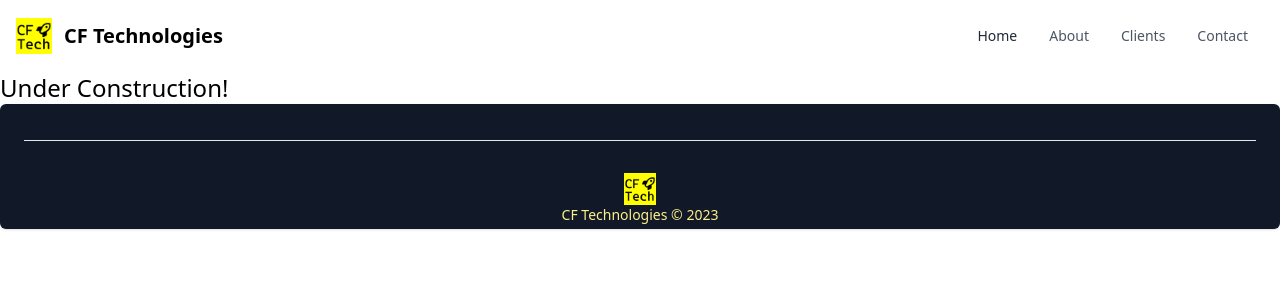
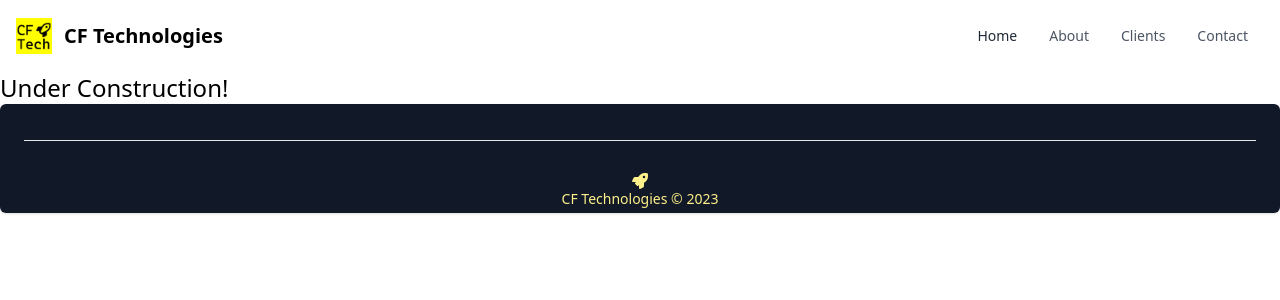
Before and after one commit to cf-tech/website, a Next.js app: page / in a window 1280 px wide. Shown: the top 300 px of the page. Built offline with nearby package versions, Linux system fonts and the light colour scheme.

Commit message:
Added react icons

```diff
--- a/components/Footer.jsx
+++ b/components/Footer.jsx
@@ -1,3 +1,5 @@
+import { FaRocket } from 'react-icons/fa';
+
 const Footer = () =>
 {
     const year = new Date().getFullYear();
@@ -7,7 +9,7 @@ const Footer = () =>
             <hr className="my-1 border-gray-200 sm:mx-auto dark:border-gray-700 lg:my-8" />
             <div className="container  items-center text-center justify-between mx-auto">
                 <span className="block text-sm text-yellow-200 sm:text-center dark:text-yellow-200">
-                    <img className="h-8 max-w-lg mx-auto" src="/images/logo.png" alt="CF Technologies Logo" />
+                    <FaRocket className="block w-4 h-4 mx-auto" />
                     CF Technologies &copy; {year}
                 </span>
             </div>
--- a/components/Navbar.jsx
+++ b/components/Navbar.jsx
@@ -2,6 +2,7 @@ import Link from 'next/link';
 import { useState } from 'react';
 import Styles from '../styles/Navbar.module.css';
 import { useRouter } from 'next/router';
+import { IoMenu } from 'react-icons/io5';
 
 const Navbar = () =>
 {
@@ -44,7 +45,7 @@ const Navbar = () =>
                 </Link>
                 <button onClick={(e) => setIsMenuOpen(!isMenuOpen)} data-collapse-toggle="navbar-default" type="button" className="inline-flex items-center p-2 ml-3 text-sm text-gray-500 rounded-lg md:hidden hover:bg-gray-100 focus:outline-none focus:ring-2 focus:ring-gray-200 " aria-controls="navbar-default" aria-expanded="false">
                     <span className="sr-only">Open main menu</span>
-                    <svg className="w-6 h-6" aria-hidden="true" fill="currentColor" viewBox="0 0 20 20" xmlns="http://www.w3.org/2000/svg"><path fillRule="evenodd" d="M3 5a1 1 0 011-1h12a1 1 0 110 2H4a1 1 0 01-1-1zM3 10a1 1 0 011-1h12a1 1 0 110 2H4a1 1 0 01-1-1zM3 15a1 1 0 011-1h12a1 1 0 110 2H4a1 1 0 01-1-1z" clipRule="evenodd"></path></svg>
+                    <IoMenu className="text-2xl" />
                 </button>
                 <div className={menuClasses} id="navbar-default">
                     <ul className="flex flex-col p-4 mt-4 border border-gray-100 rounded-lg bg-gray-50 md:flex-row md:space-x-8 md:mt-0 md:text-sm md:font-medium md:border-0 md:bg-white">
--- a/package.json
+++ b/package.json
@@ -12,7 +12,8 @@
     "@next/font": "13.1.6",
     "next": "13.1.6",
     "react": "18.2.0",
-    "react-dom": "18.2.0"
+    "react-dom": "18.2.0",
+    "react-icons": "^4.7.1"
   },
   "devDependencies": {
     "autoprefixer": "^10.4.13",
```
Also changed, not shown: 1 other file (tests, documents, lock files or other folders).
